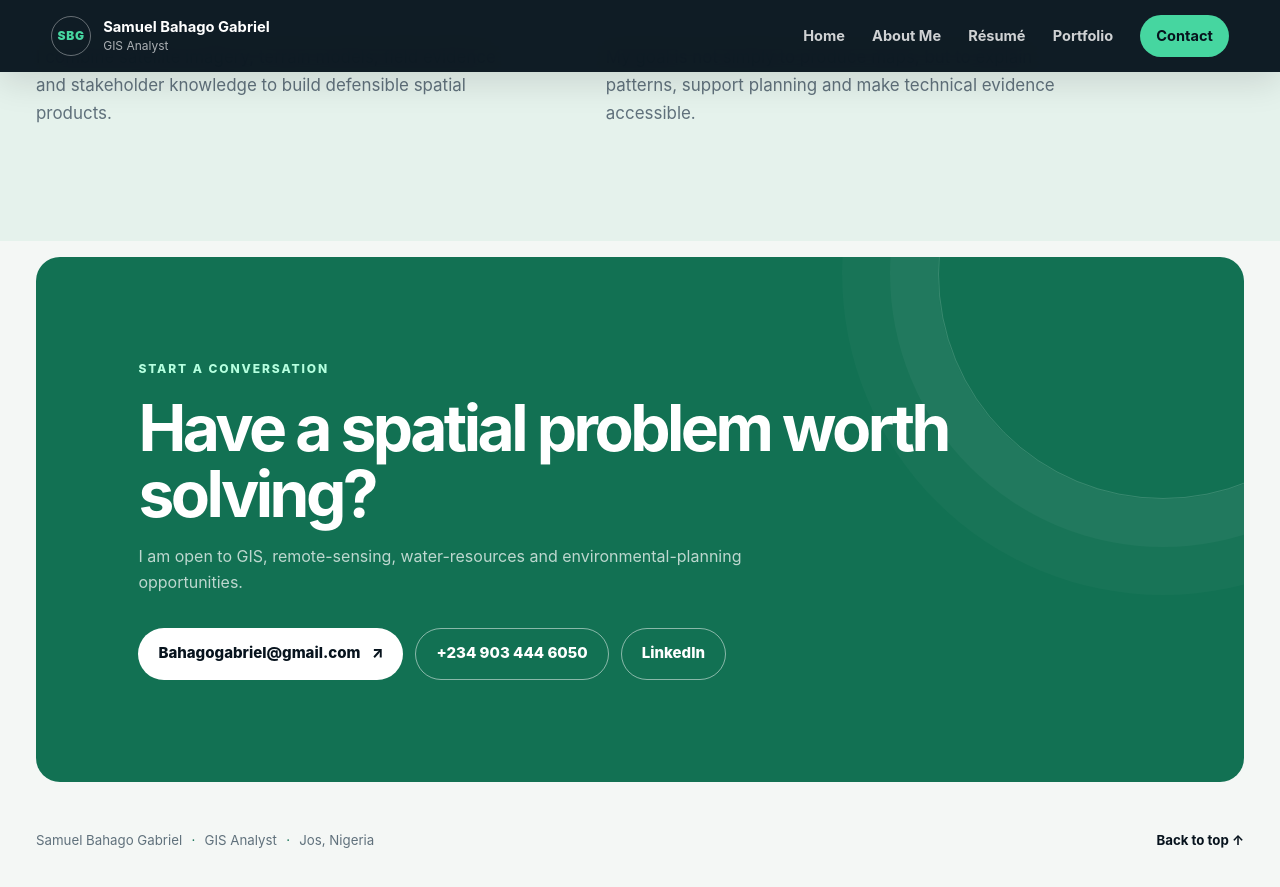
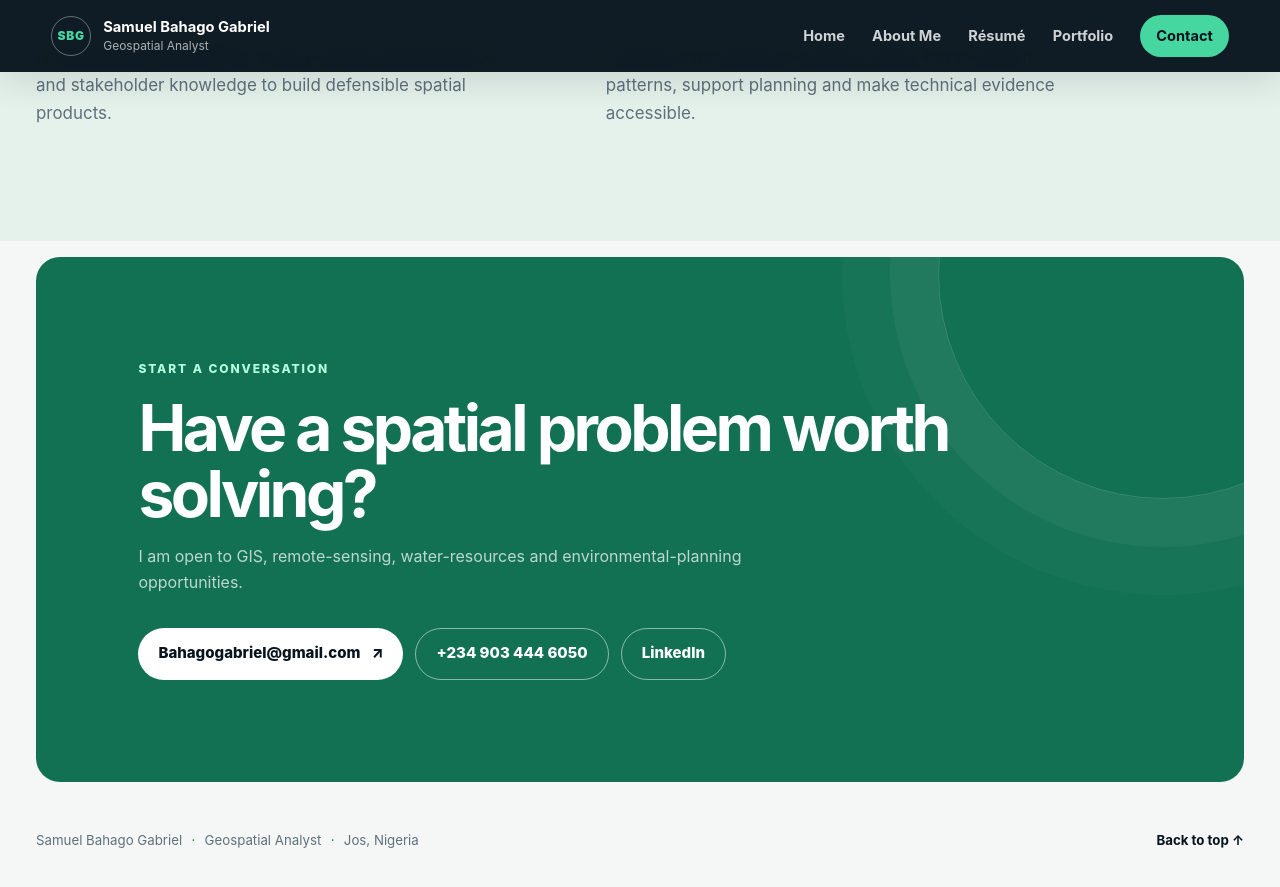
Before and after one commit to bahagogabriel/gis-portfolio, a Jekyll site: the page built from index.html, in a window 1280 px wide and 900 px high, scrolled down 2781 px. Shown: the top 887 px of the window. Built offline with Jekyll 4.4.1, drawn with Linux system fonts in a browser that asks for light colours.

Commit message:
Broaden professional positioning on _data/site_content.json

```diff
--- a/_data/site_content.json
+++ b/_data/site_content.json
@@ -2,7 +2,7 @@
   "public_name": "Samuel Bahago Gabriel",
   "first_name": "Samuel",
   "initials": "SBG",
-  "job_title": "GIS Analyst",
+  "job_title": "Geospatial Analyst",
   "location": "Jos, Nigeria",
   "email": "Bahagogabriel@gmail.com",
   "telephone": "+2349034446050",
```
